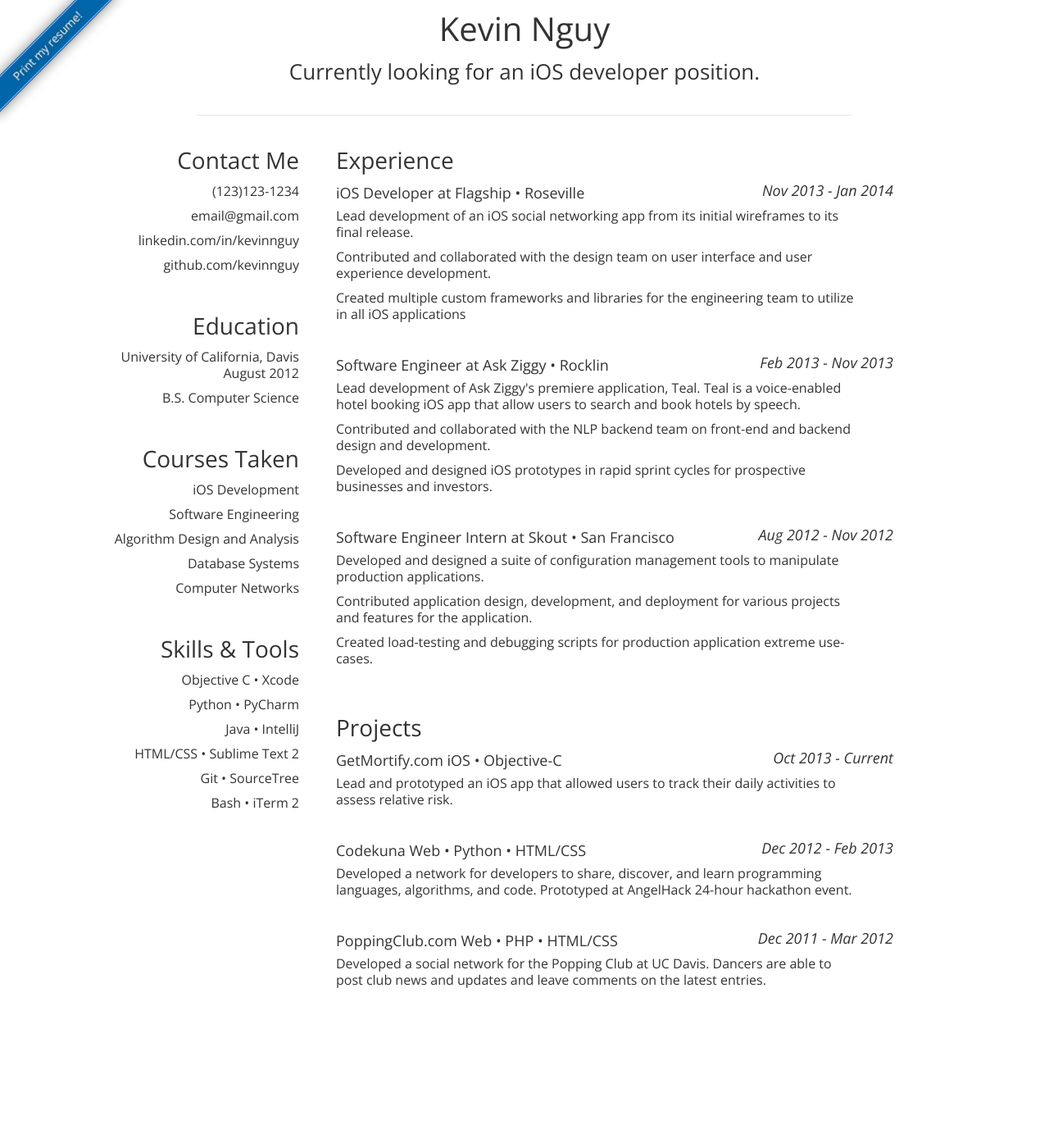
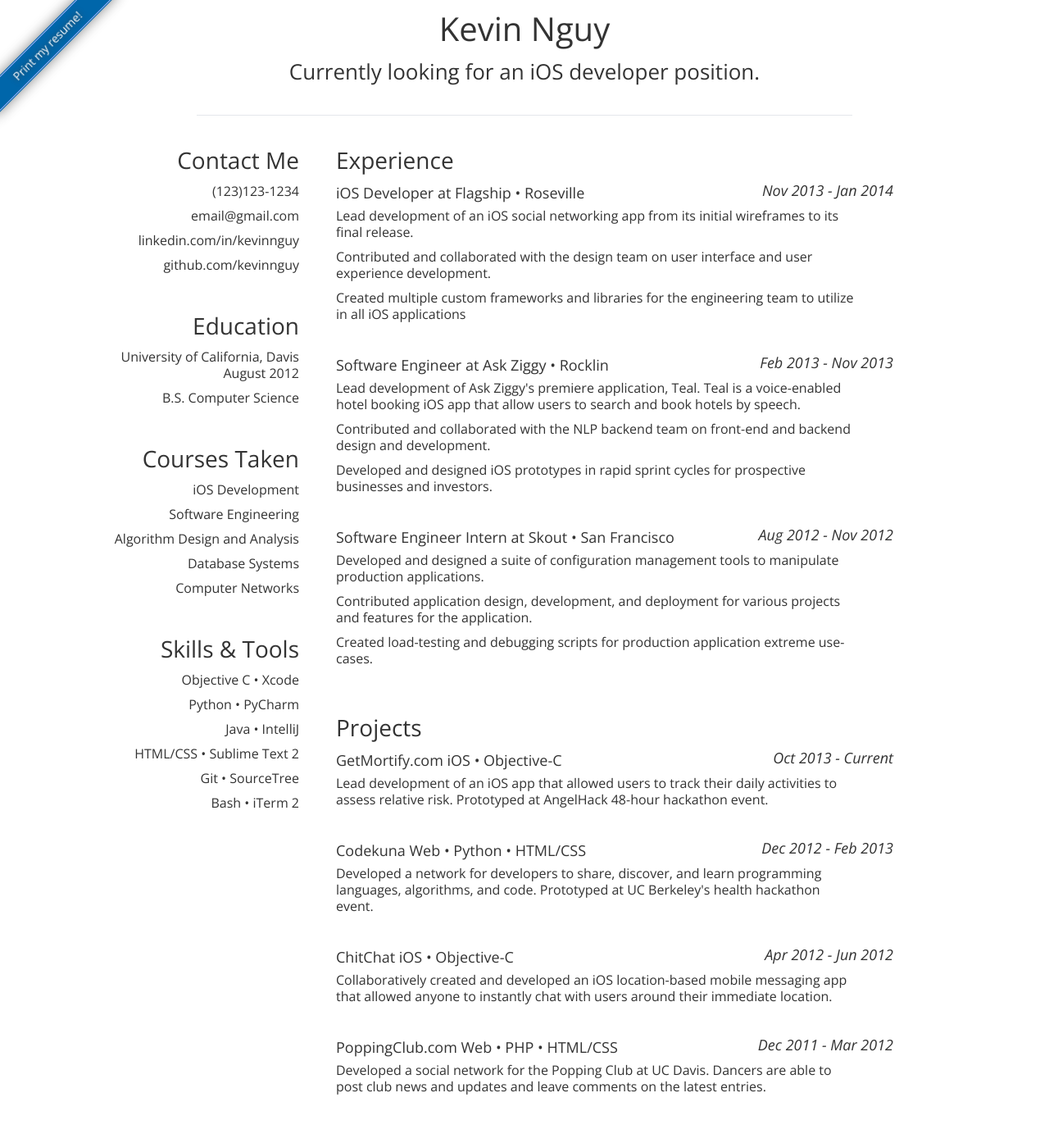
Before and after one commit to kevinnguy/kevinnguy.github.com, a Jekyll site: the page index.html, which Jekyll copies as it is, in a window 1280 px wide. Shown: the whole page at 82% size. Built offline with Jekyll 4.4.1, drawn with Linux system fonts in a browser that asks for light colours; before the commit the page ends 1264 px from its top, so only the background shows below that.

Commit message:
Sorry for the poor description

```diff
--- a/index.html
+++ b/index.html
@@ -96,7 +96,7 @@
 
       <div id="main">
         <div id="experience" class="columns">
-          <a>Experience</a>
+          Experience
         </div>
 
         <dl class="fourteen columns bottom">
@@ -129,20 +129,27 @@
         </dl>
 
         <div id="projects" class="columns">
-          <a>Projects</a>
+          Projects
         </div>
 
        <dl class="fourteen columns bottom">
           <dt><p class="eight columns bigfont"><strong>GetMortify.com</strong> iOS &bull; Objective-C</p><span class="three columns right"><em>Oct 2013 - Current</em></span></dt>
           <ul>
-            <li class="eleven columns ">Lead and prototyped an iOS app that allowed users to track their daily activities to assess relative risk.</li>
+            <li class="eleven columns ">Lead development of an iOS app that allowed users to track their daily activities to assess relative risk. Prototyped at AngelHack 48-hour hackathon event.</li>
           </ul>
         </dl>
 
         <dl class="fourteen columns bottom">
           <dt><p class="eight columns bigfont"><strong>Codekuna</strong> Web &bull; Python &bull; HTML/CSS</p><span class="three columns right"><em>Dec 2012 - Feb 2013</em></span></dt>
           <ul>
-            <li class="eleven columns ">Developed a network for developers to share, discover, and learn programming languages, algorithms, and code. Prototyped at AngelHack 24-hour hackathon event.</li>
+            <li class="eleven columns ">Developed a network for developers to share, discover, and learn programming languages, algorithms, and code. Prototyped at UC Berkeley's health hackathon event.</li>
+          </ul>
+        </dl>
+
+        <dl class="fourteen columns bottom">
+          <dt><p class="eight columns bigfont"><strong>ChitChat</strong> iOS &bull; Objective-C</p><span class="three columns right"><em>Apr 2012 - Jun 2012</em></span></dt>
+          <ul>
+            <li class="eleven columns ">Collaboratively created and developed an iOS location-based mobile messaging app that allowed anyone to instantly chat with users around their immediate location.</li>
           </ul>
         </dl>
 
```
